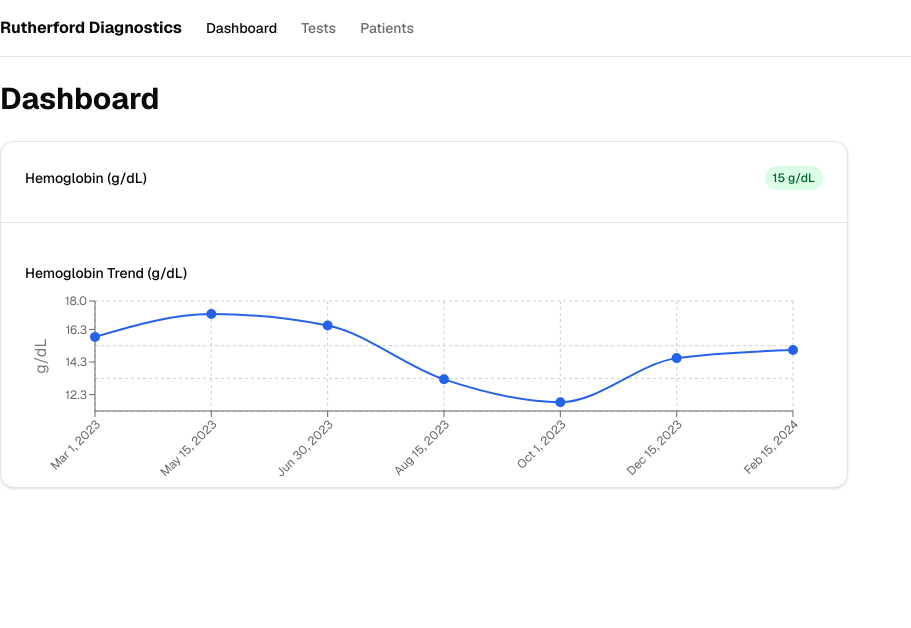
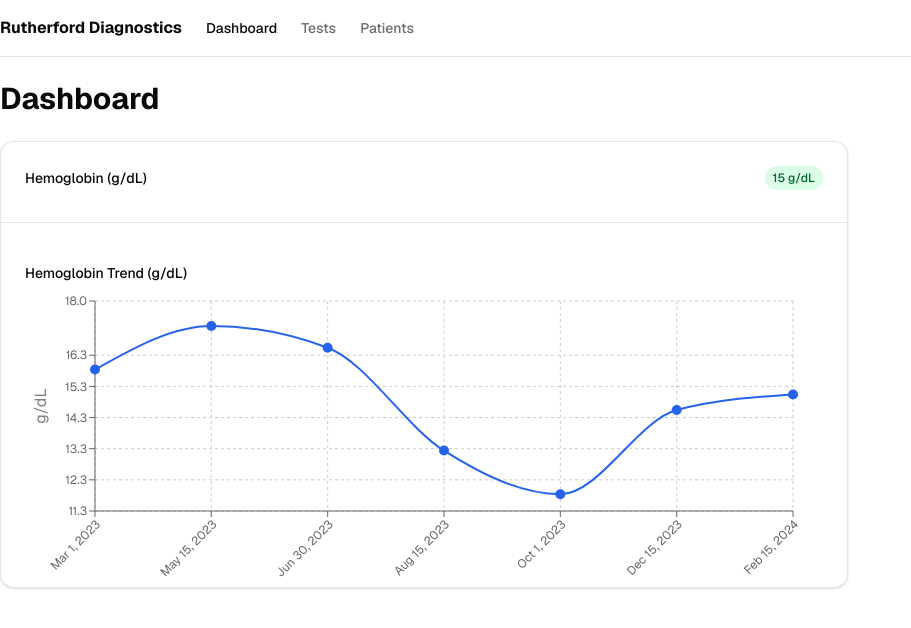
Before and after one commit to matty-serwer/rutherford-diagnostics-fe, a Next.js app: page /dashboard in a window 1280 px wide. Shown: the top 628 px of the page, without its empty margins (0-911 px from the left). Built offline with nearby package versions, Linux system fonts and the light colour scheme.

Commit message:
Corrects graph & ParameterCard render width. Now similar to test list cards.

```diff
--- a/app/patients/[id]/page.tsx
+++ b/app/patients/[id]/page.tsx
@@ -163,12 +163,13 @@ export default function PatientPage({ params }: PatientPageProps) {
                   {testDetails[selectedTest].name} Parameters
                 </h2>
               </div>
-              <div className="grid grid-cols-1 md:grid-cols-2 lg:grid-cols-3 gap-4">
+              <div className="grid grid-cols-1 gap-4">
                 {testDetails[selectedTest].parameters.map((parameter) => (
                   <ParameterCard
                     key={parameter.id}
                     parameter={parameter}
                     onClose={handleCloseParameterCard}
+                    className="w-full"
                   />
                 ))}
               </div>
--- a/components/charts/ParameterCard.tsx
+++ b/components/charts/ParameterCard.tsx
@@ -47,8 +47,8 @@ export function ParameterCard({ parameter, className, onClose }: ParameterCardPr
       </CardHeader>
       <div className="h-[1px] w-full bg-border mb-4" />
       <CardContent>
-        <div className="h-[200px]">
-          <ParameterTrendChart parameter={parameter} height={200} />
+        <div className="h-[300px] w-full">
+          <ParameterTrendChart parameter={parameter} height={300} />
         </div>
       </CardContent>
     </Card>
```
